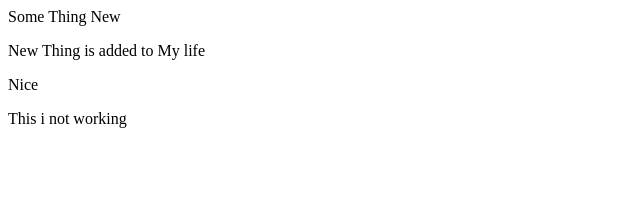
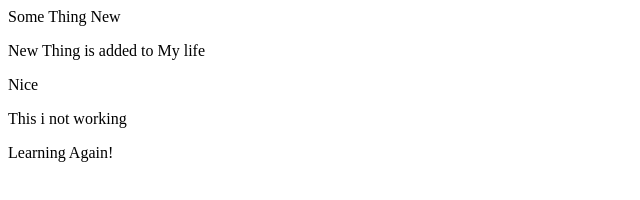
Before and after one commit to Killern64/Global, a plain HTML site: page index.html in a window 1280 px wide. Shown: the whole page, without its empty margins (0-640 px from the left). Drawn offline with Linux system fonts and the light colour scheme.

Commit message:
This is SomeThing

```diff
--- a/index.html
+++ b/index.html
@@ -2,3 +2,4 @@
 <p>New Thing is added to My life</p>
 <p>Nice</p>
 <p>This i not working </p>
+<p>Learning Again!</p>
```
